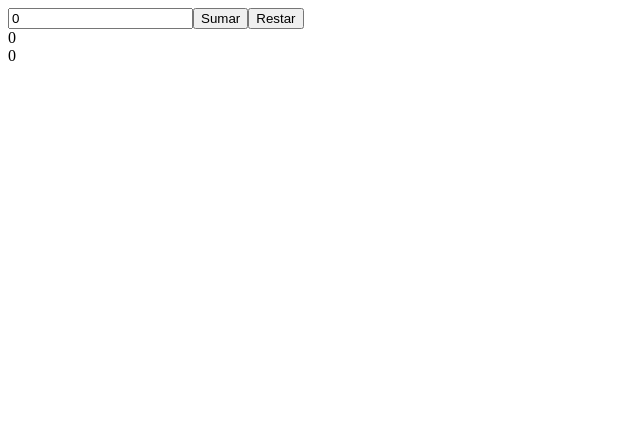
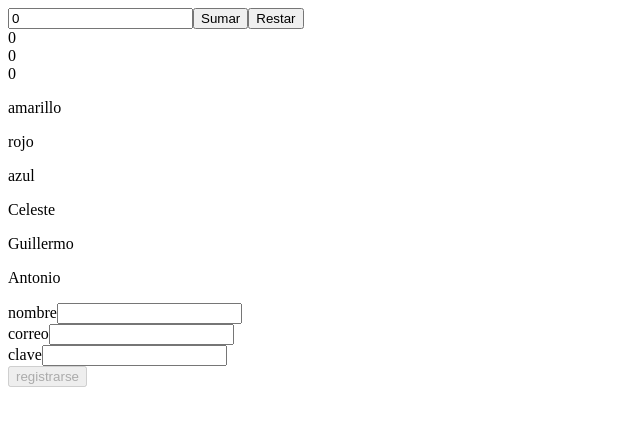
Before and after one commit to Celes1125/a1, an Angular app: page / in a window 1280 px wide. Shown: the top 426 px of the page, without its empty margins (0-640 px from the left). Built offline with nearby package versions, Linux system fonts and the light colour scheme.

Commit message:
ngIf, ngFor, ngClass, Forms and validators

```diff
--- a/src/app/app.component.html
+++ b/src/app/app.component.html
@@ -4,3 +4,14 @@
 <button (click)="restar()">Restar</button>
 <div [class]="classCSScantidad">{{cantidad}} </div>
 <div [ngClass]= "{positivo:cantidad>0, negativo:cantidad<0}">{{cantidad}} </div>
+<div *ngIf="cantidad == 0 || cantidad == 5">{{cantidad}} </div>
+<div>
+    <p *ngFor="let producto of productos"> {{producto}}</p>
+</div>
+<div>
+    <p *ngFor="let usuario of usuarios"> {{usuario.name}}</p>
+</div>
+
+<div>
+    <app-registro></app-registro>
+</div>
--- a/src/app/app.component.ts
+++ b/src/app/app.component.ts
@@ -8,6 +8,14 @@ import { Component } from '@angular/core';
 export class AppComponent {
   cantidad = 0
   classCSScantidad = ""
+  productos = [
+    "amarillo", "rojo", "azul"
+  ]
+  usuarios = [
+    {name:"Celeste", role: "mamá"},
+    {name:"Guillermo", role: "papá"},
+    {name:"Antonio", role: "hijo"}
+  ]
 
   sumar(){
     this.cantidad++
--- /dev/null
+++ b/src/app/registro/registro.component.css
@@ -0,0 +1,6 @@
+.error {
+    background-color: red;
+}
+.warning {
+    background-color: yellow;
+}
--- /dev/null
+++ b/src/app/registro/registro.component.html
@@ -0,0 +1,22 @@
+<form [formGroup]="myForm" (ngSubmit)="registrarse()">
+    <div>
+       <label>nombre</label>
+       <input type="text" formControlName="nombre">
+       <div *ngIf="myForm.get('nombre')?.errors && myForm.get('nombre')?.dirty">El campo es obligatorio</div>
+    </div>
+    <div>
+        <label>correo</label>
+        <input type="email" formControlName="correo">
+     </div>
+     <div>
+        <label>clave</label>
+        <input type="password" formControlName="clave"
+        [ngClass]="{error: myForm.get('clave')?.hasError('required') && myForm.get('clave')?.dirty, warning: myForm.get('clave')?.hasError('minlength') && myForm.get('clave')?.dirty }">
+        <div *ngIf="myForm.get('clave')?.errors && myForm.get('clave')?.dirty">
+            <p *ngIf="myForm.get('clave')?.hasError('required')">El campo es obligatorio</p>
+            <p *ngIf="myForm.get('clave')?.hasError('minlength')">Debe tener al menos 6 caracteres</p>
+        </div>
+    </div>
+
+     <input type="submit" value="registrarse" [disabled]="myForm.invalid" >
+</form>
--- /dev/null
+++ b/src/app/registro/registro.component.ts
@@ -0,0 +1,27 @@
+import { Component } from '@angular/core';
+import { FormBuilder, FormGroup, Validators } from '@angular/forms';
+
+@Component({
+  selector: 'app-registro',
+  templateUrl: './registro.component.html',
+  styleUrls: ['./registro.component.css']
+})
+export class RegistroComponent {
+  myForm:FormGroup
+
+  constructor (
+    private fb:FormBuilder
+  ) {
+    this.myForm=this.fb.group({
+      nombre:["", [Validators.required]],
+      correo:["", [Validators.required]],
+      clave:["", [Validators.required, Validators.minLength(6)]]
+    })
+
+  }
+  registrarse(){
+    console.log(this.myForm.value)
+  }
+
+
+}
```
Also changed, not shown: src/app/app.module.ts (+6 -3 lines), 1 other file (tests, documents, lock files or other folders).
